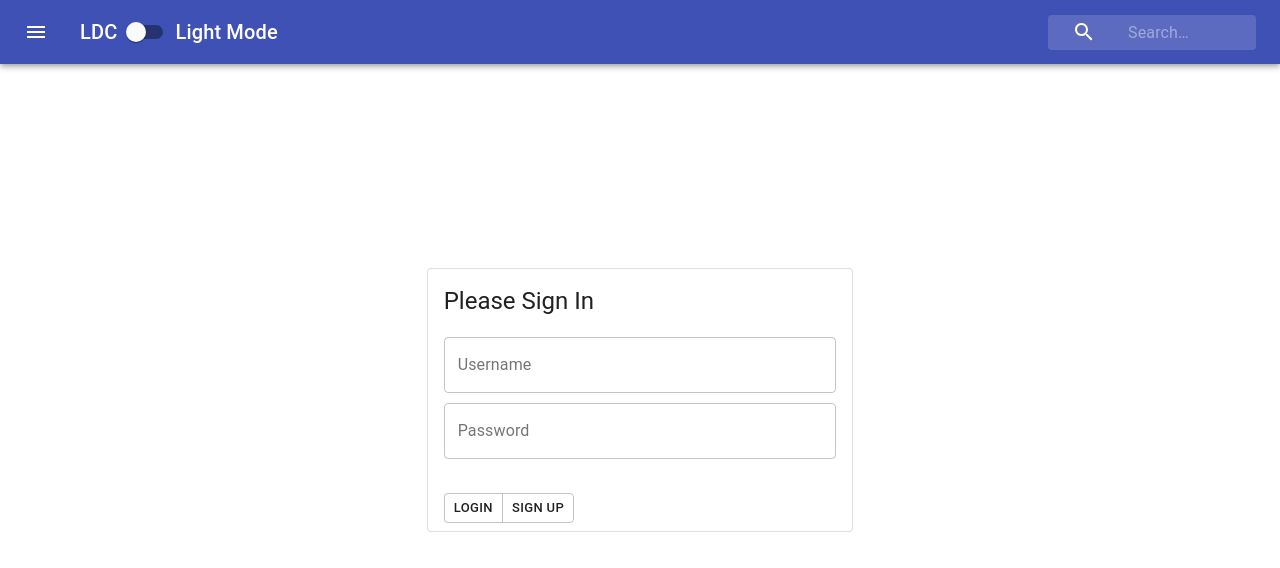
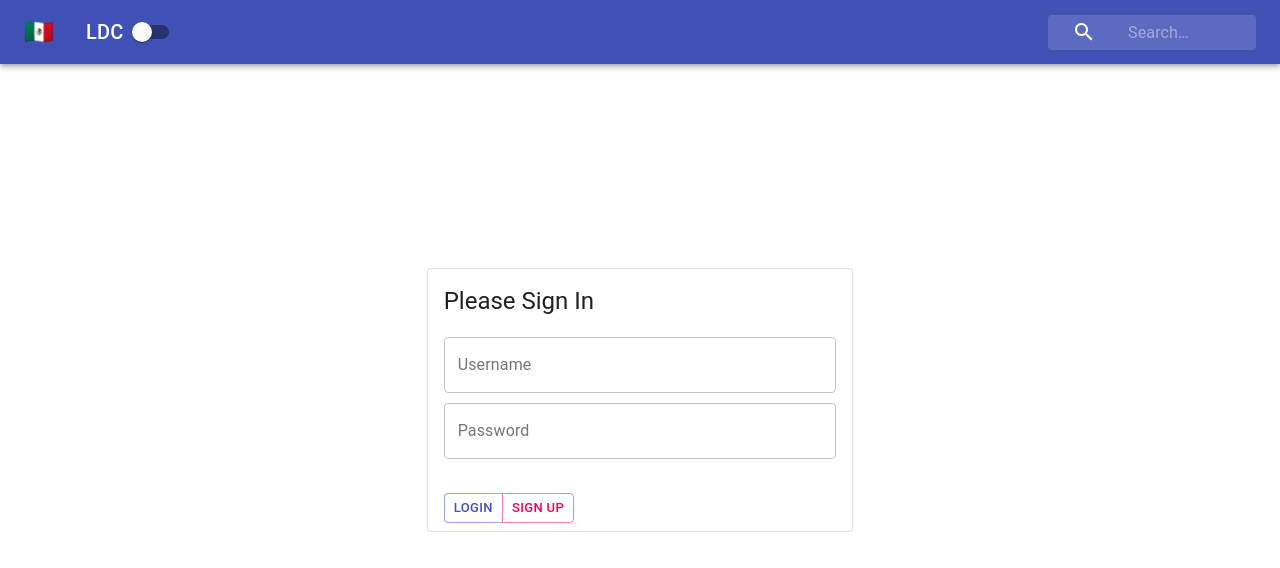
Before and after one commit to JosueJMartinez/login-screen-with-context, a React (Create React App) app: page / in a window 1280 px wide. Shown: the top 568 px of the page. Built offline with nearby package versions, Linux system fonts and the light colour scheme.

Commit message:
updated a little more with different login componenet

```diff
--- a/src/js/components/LoginFormCard.jsx
+++ b/src/js/components/LoginFormCard.jsx
@@ -1,12 +1,14 @@
 import React, { Component } from "react";
 import { withStyles } from "@material-ui/core/styles";
-import Card from "@material-ui/core/Card";
-import CardActions from "@material-ui/core/CardActions";
-import CardContent from "@material-ui/core/CardContent";
-import Button from "@material-ui/core/Button";
-import Typography from "@material-ui/core/Typography";
-import TextField from "@material-ui/core/TextField";
-import ButtonGroup from "@material-ui/core/ButtonGroup";
+import {
+  Card,
+  CardActions,
+  CardContent,
+  Button,
+  ButtonGroup,
+  Typography,
+  TextField,
+} from "@material-ui/core";
 
 import styles from "../../styles/LoginFormCardStyles";
 
@@ -49,8 +51,8 @@ class LoginFormCard extends Component {
               size="small"
               aria-label="sign-in/sign-up button group"
             >
-              <Button>Login</Button>
-              <Button>Sign Up</Button>
+              <Button color="primary">Login</Button>
+              <Button color="secondary">Sign Up</Button>
             </ButtonGroup>
           </CardActions>
         </form>
--- a/src/js/components/NavBar.jsx
+++ b/src/js/components/NavBar.jsx
@@ -8,7 +8,7 @@ import {
   Switch,
 } from "@material-ui/core";
 import { withStyles } from "@material-ui/core/styles";
-import MenuIcon from "@material-ui/icons/Menu";
+
 import SearchIcon from "@material-ui/icons/Search";
 
 import styles from "../../styles/NavBarStyles";
@@ -25,7 +25,7 @@ class NavBar extends Component {
               color="inherit"
               aria-label="Open drawer"
             >
-              <MenuIcon />
+              <span>🇲🇽</span>
             </IconButton>
             <Typography
               className={classes.title}
@@ -36,14 +36,7 @@ class NavBar extends Component {
               LDC
             </Typography>
             <Switch />
-            <Typography
-              className={classes.title}
-              variant="h6"
-              color="inherit"
-              noWrap
-            >
-              Light Mode
-            </Typography>
+
             <div className={classes.grow} />
             <div className={classes.search}>
               <div className={classes.searchIcon}>
--- a/src/styles/LoginFormCardStyles.js
+++ b/src/styles/LoginFormCardStyles.js
@@ -2,11 +2,7 @@ const styles = {
   root: {
     minWidth: 275,
   },
-  bullet: {
-    display: "inline-block",
-    margin: "0 2px",
-    transform: "scale(0.8)",
-  },
+
   title: {
     paddingBottom: "20px",
   },
```
Also changed, not shown: src/js/components/LoginForm.jsx (added, +21 -0 lines).
